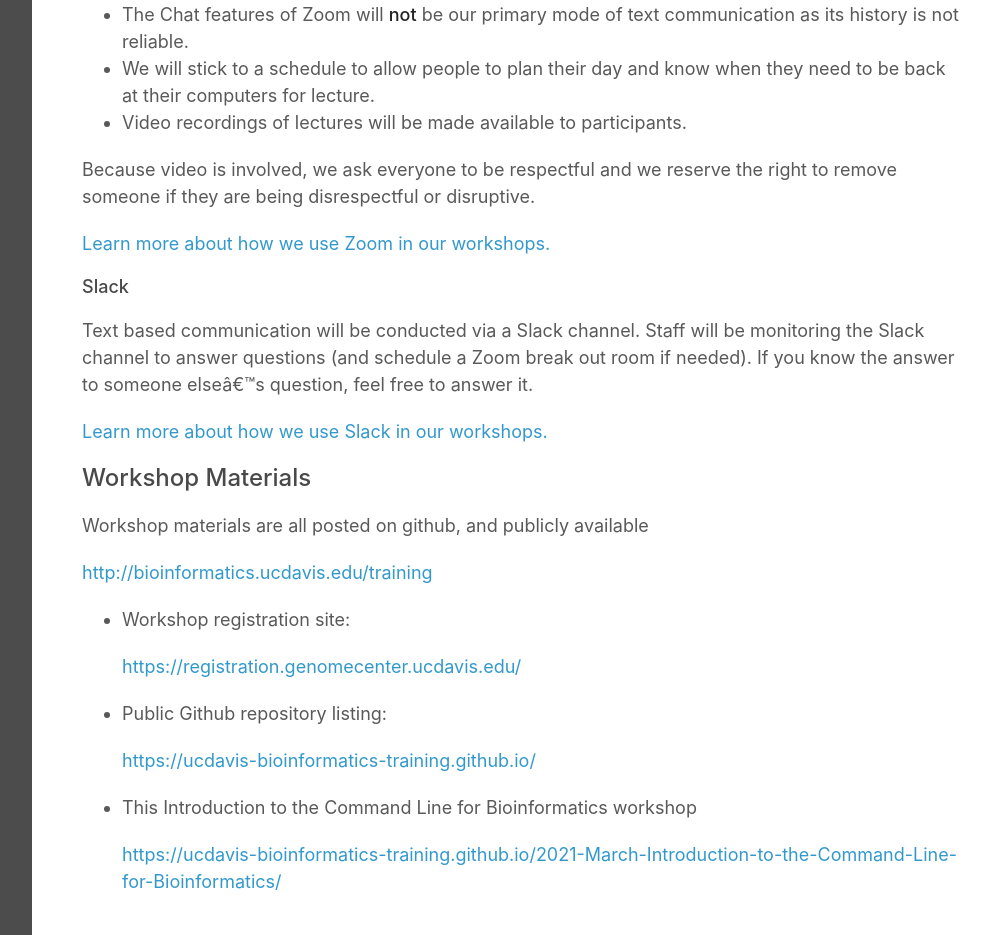
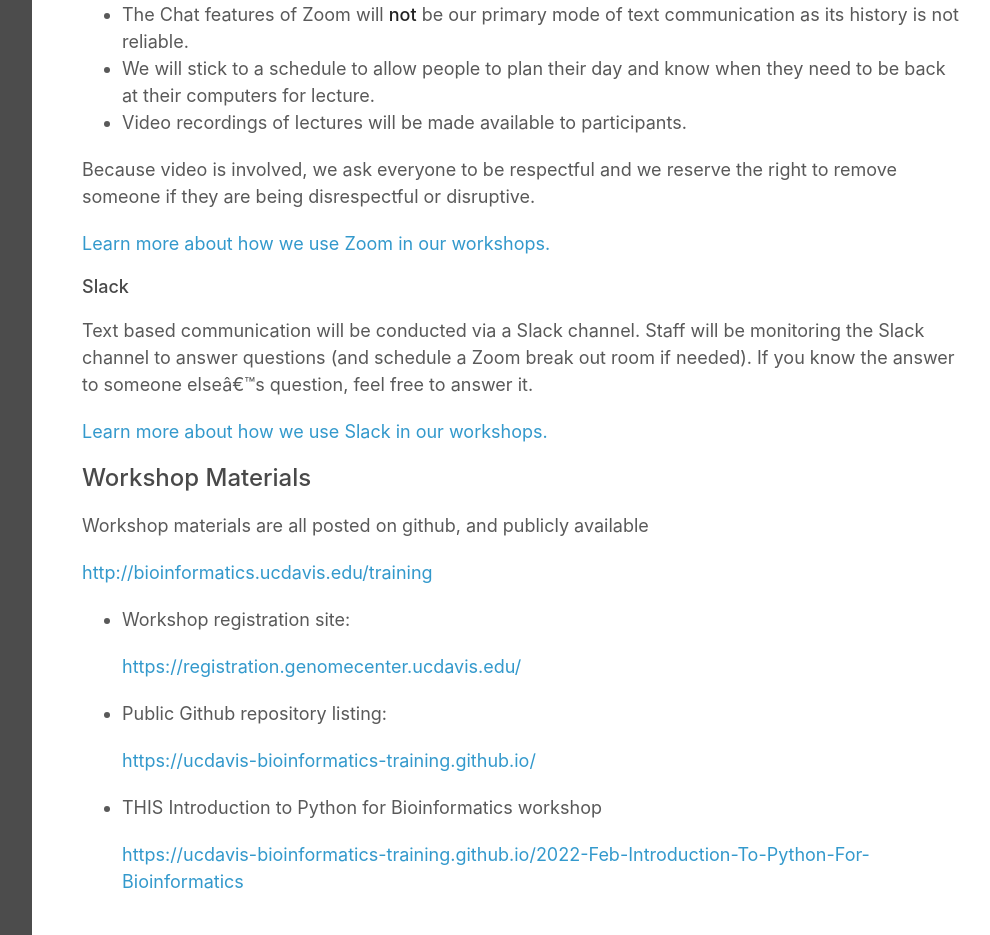
Before and after one commit to ucdavis-bioinformatics-training/2022-Feb-Introduction-To-Python-For-Bioinformatics, a Jekyll site: the page built from base/welcome.md, in a window 1280 px wide. Shown: the part 2474-3409 px from the top of the page, without its empty margins (268-1258 px from the left). Built offline with Jekyll 4.4.1, drawn with Linux system fonts in a browser that asks for light colours; our own code applies the rules of GitHub Pages for plain Markdown files.

Commit message:
adding docs

```diff
--- a/base/welcome.md
+++ b/base/welcome.md
@@ -63,6 +63,6 @@
    [https://ucdavis-bioinformatics-training.github.io/](https://ucdavis-bioinformatics-training.github.io/)
 
 
-* This Introduction to the Command Line for Bioinformatics workshop
+* THIS Introduction to Python for Bioinformatics workshop
 
-   [https://ucdavis-bioinformatics-training.github.io/2021-March-Introduction-to-the-Command-Line-for-Bioinformatics/](https://ucdavis-bioinformatics-training.github.io/2021-March-Introduction-to-the-Command-Line-for-Bioinformatics/)
+   [https://ucdavis-bioinformatics-training.github.io/2022-Feb-Introduction-To-Python-For-Bioinformatics](https://ucdavis-bioinformatics-training.github.io/2022-Feb-Introduction-To-Python-For-Bioinformatics)
```
